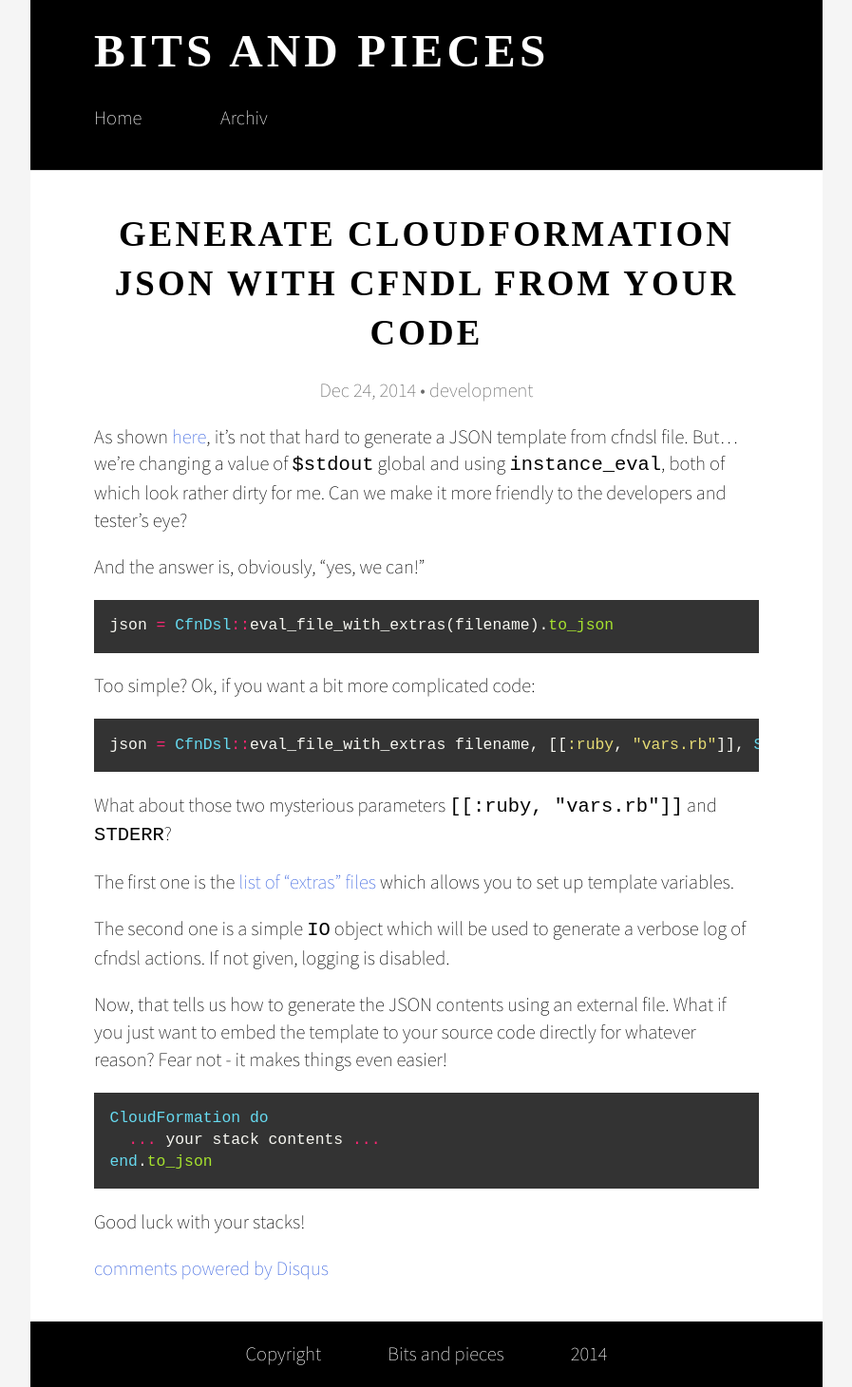
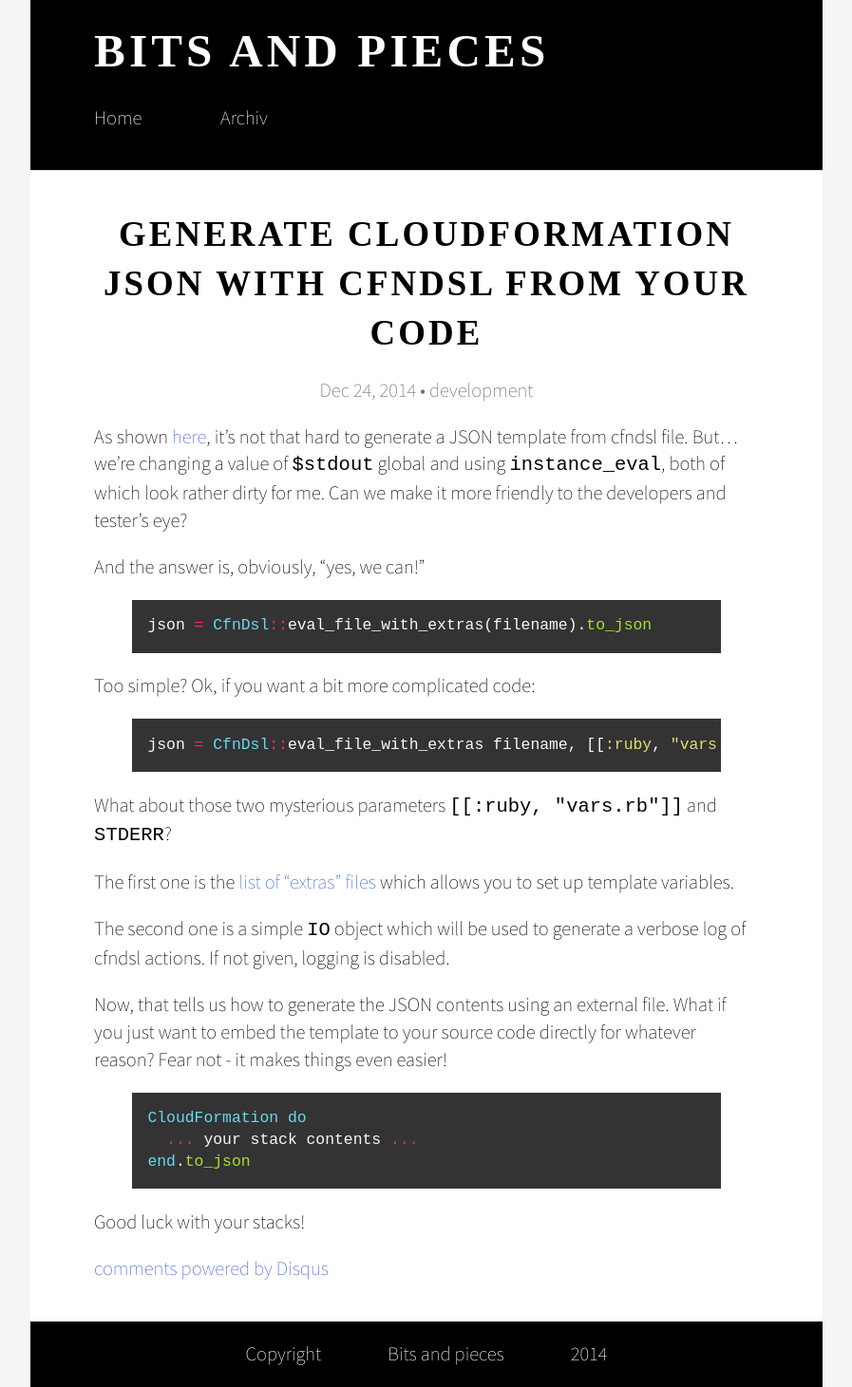
Before and after one commit to bkon/bkon.github.io, a Jekyll site: the page built from _posts/2014-12-24-using-cfndsl-in-your-code.markdown, in a window 1280 px wide. Shown: the whole page at 95% size, without its empty margins (191-1088 px from the left). Built offline with Jekyll 4.4.1, drawn with Linux system fonts in a browser that asks for light colours; some web fonts are replaced; comment, search, counter and statistics services are not loaded.

Commit message:
Typo fix. Proper highlighting.

````diff
--- a/_posts/2014-12-24-using-cfndsl-in-your-code.markdown
+++ b/_posts/2014-12-24-using-cfndsl-in-your-code.markdown
@@ -1,6 +1,6 @@
 ---
 layout: default
-title: Generate CloudFormation JSON with cfndl from your code
+title: Generate CloudFormation JSON with cfndsl from your code
 categories: development
 tags: aws devops ruby cloudformation
 ---
@@ -14,15 +14,15 @@ make it more friendly to the developers and tester's eye?
 
 And the answer is, obviously, "yes, we can!"
 
-```ruby
+{% highlight ruby %}
 json = CfnDsl::eval_file_with_extras(filename).to_json
-```
+{% endhighlight %}
 
 Too simple? Ok, if you want a bit more complicated code:
 
-```ruby
+{% highlight ruby %}
 json = CfnDsl::eval_file_with_extras filename, [[:ruby, "vars.rb"]], STDERR
-```
+{% endhighlight %}
 
 What about those two mysterious parameters ```[[:ruby, "vars.rb"]]```
 and ```STDERR```?
@@ -38,10 +38,10 @@ Now, that tells us how to generate the JSON contents using an external
 file.  What if you just want to embed the template to your source code
 directly for whatever reason?  Fear not - it makes things even easier!
 
-```ruby
+{% highlight ruby %}
 CloudFormation do
   ... your stack contents ...
 end.to_json
-```
+{% endhighlight %}
 
 Good luck with your stacks!
````
